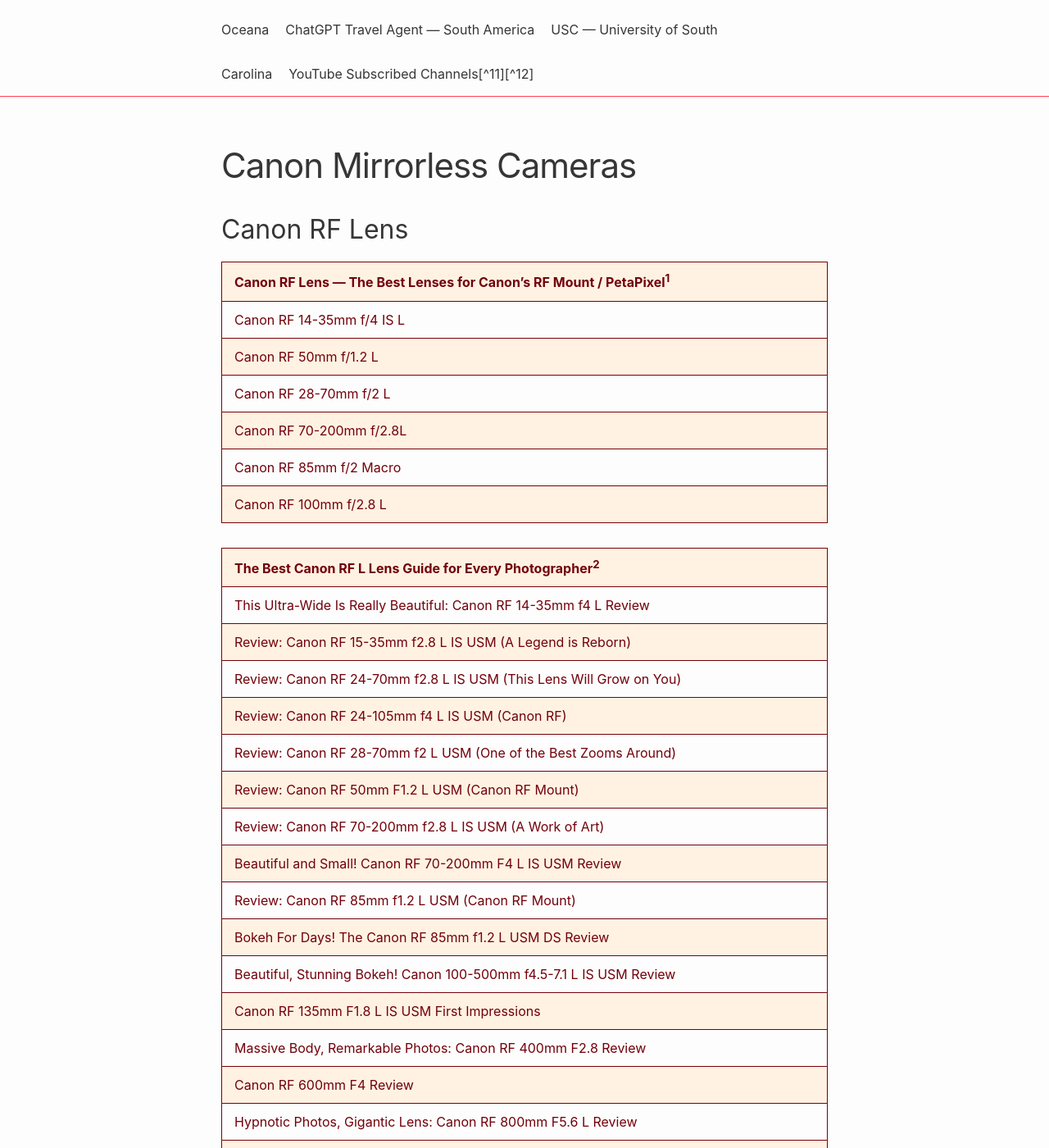
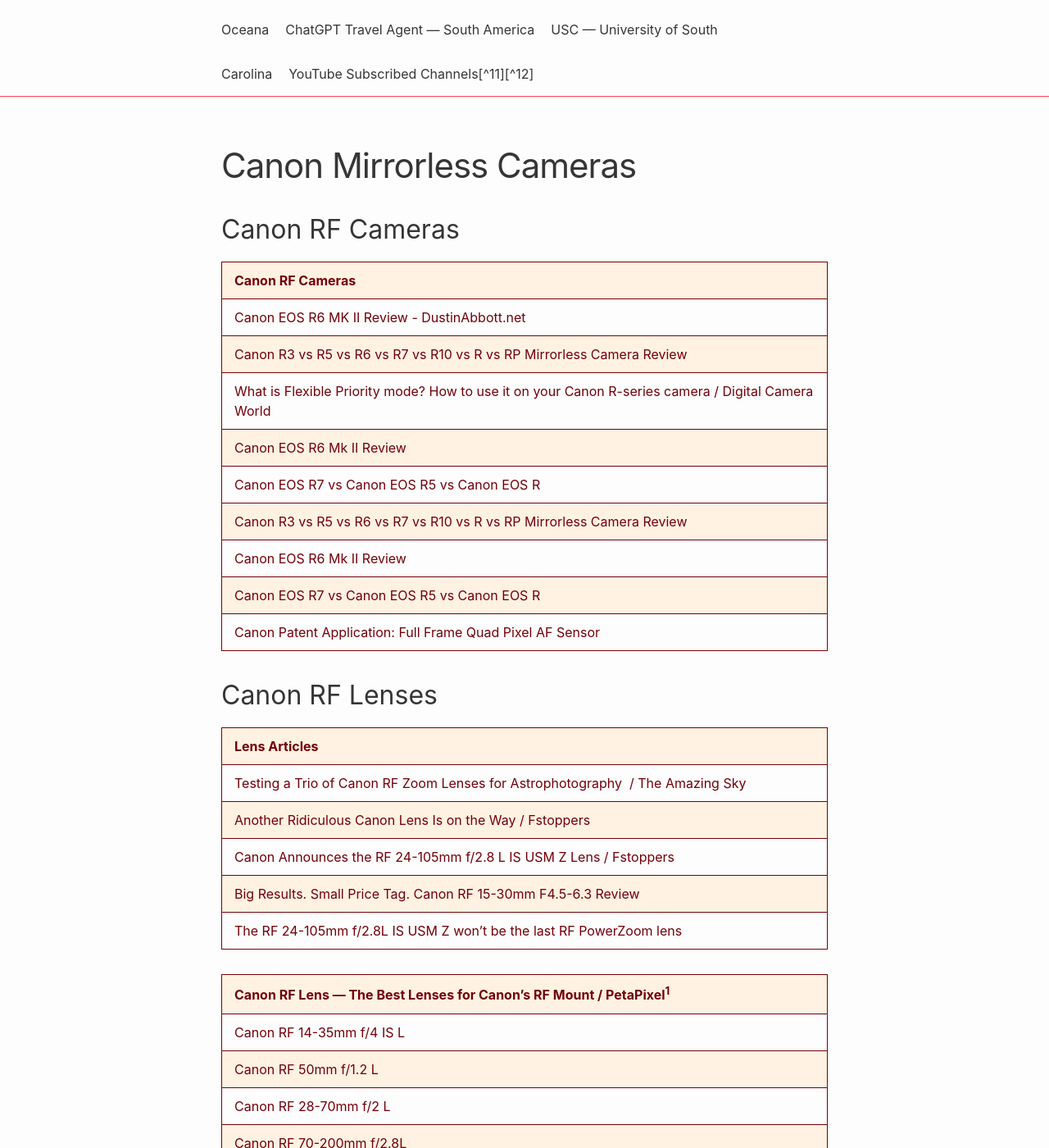
Before and after one commit to RalphHightower/RalphHightower, a Jekyll site: the page built from Photography/CanonMirrorlessRF.md, in a window 1280 px wide and 1400 px high, scrolled down 1346 px. Shown: the whole window at 82% size. Built offline with Jekyll 4.4.1, drawn with Linux system fonts in a browser that asks for light colours; our own code applies the rules of GitHub Pages for plain Markdown files; some of the changed text lies outside the part shown.

Commit message:
[docs](doc): CanonMirrorlessRF(extended description)

```diff
--- a/Photography/CanonMirrorlessRF.md
+++ b/Photography/CanonMirrorlessRF.md
@@ -1,6 +1,28 @@
 # Canon Mirrorless Cameras
 
-## Canon RF Lens
+## Canon RF Cameras
+
+| Canon RF Cameras |
+|---|
+| [Canon EOS R6 MK II Review - DustinAbbott\.net](https://dustinabbott.net/2023/04/canon-eos-r6-mk-ii-review/ ) |
+| [Canon R3 vs R5 vs R6 vs R7 vs R10 vs R vs RP Mirrorless Camera Review](https://www.breatheyourpassion.com/blog/CanonRReviews ) |
+| [What is Flexible Priority mode? How to use it on your Canon R-series camera / Digital Camera World](https://www.digitalcameraworld.com/tutorials/what-is-flexible-priority-mode-how-to-use-it-on-your-canon-r-series-camera ) |
+| [Canon EOS R6 Mk II Review](https://www.thephoblographer.com/2023/02/03/canon-eos-r6-mk-ii-review/ ) |
+| [Canon EOS R7 vs Canon EOS R5 vs Canon EOS R](https://www.thephoblographer.com/2022/07/21/canon-eos-r7-vs-canon-eos-r5-vs-canon-eos-r-how-do-they-compare/ ) |
+| [Canon R3 vs R5 vs R6 vs R7 vs R10 vs R vs RP Mirrorless Camera Review](https://www.breatheyourpassion.com/blog/CanonRReviews ) |
+| [Canon EOS R6 Mk II Review](https://www.thephoblographer.com/2023/02/03/canon-eos-r6-mk-ii-review/ ) |
+| [Canon EOS R7 vs Canon EOS R5 vs Canon EOS R](https://www.thephoblographer.com/2022/07/21/canon-eos-r7-vs-canon-eos-r5-vs-canon-eos-r-how-do-they-compare/ ) |
+| [Canon Patent Application: Full Frame Quad Pixel AF Sensor](https://www.canonrumors.com/canon-patent-application-full-frame-quad-pixel-sensor/ ) |
+
+## Canon RF Lenses
+
+| Lens Articles |
+|---|
+| [Testing a Trio of Canon RF Zoom Lenses for Astrophotography  / The Amazing Sky](https://amazingsky.net/2022/09/20/testing-a-trio-of-canon-rf-zoom-lenses-for-astrophotography/ ) |
+| [Another Ridiculous Canon Lens Is on the Way / Fstoppers](https://fstoppers.com/gear/another-ridiculous-canon-lens-way-633152 ) |
+| [Canon Announces the RF 24-105mm f/2.8 L IS USM Z Lens / Fstoppers](https://fstoppers.com/gear/canon-announces-rf-24-105mm-f28-l-usm-z-lens-647035 ) |
+| [Big Results. Small Price Tag. Canon RF 15-30mm F4.5-6.3 Review](https://www.thephoblographer.com/2023/01/20/big-results-small-price-tag-canon-rf-15-30mm-f4-5-6-3-review/ ) |
+| [The RF 24-105mm f/2.8L IS USM Z won't be the last RF PowerZoom lens](https://www.canonrumors.com/the-rf-24-105mm-f-2-8l-is-usm-z-wont-be-the-last-rf-powerzoom-lens/ ) |
 
 | Canon RF Lens — [The Best Lenses for Canon's RF Mount / PetaPixel](https://petapixel.com/best-canon-rf-lenses/ )[^11] |
 |----|
```
Also changed, not shown: other parts of Photography/CanonMirrorlessRF.md (+0 -12 lines).
